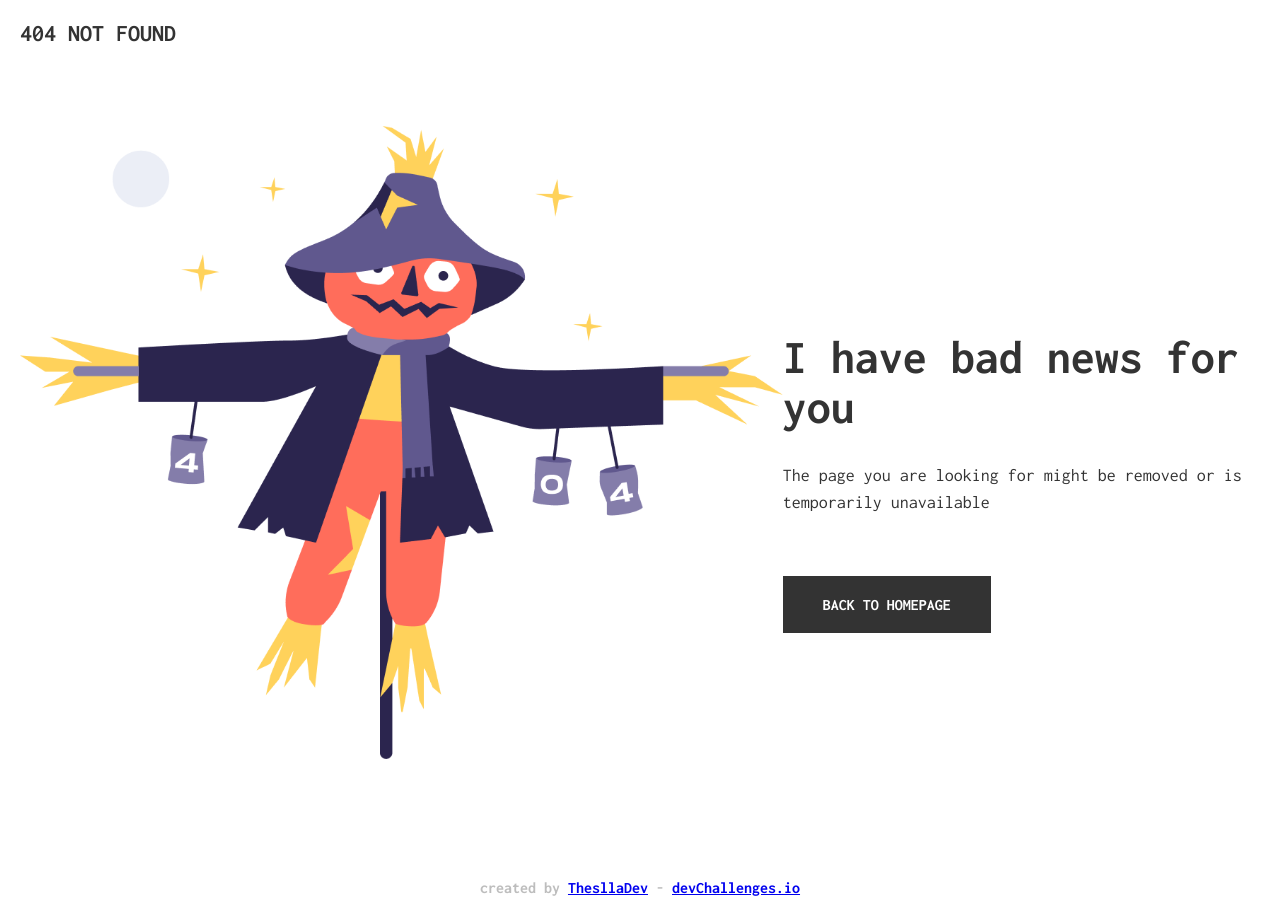
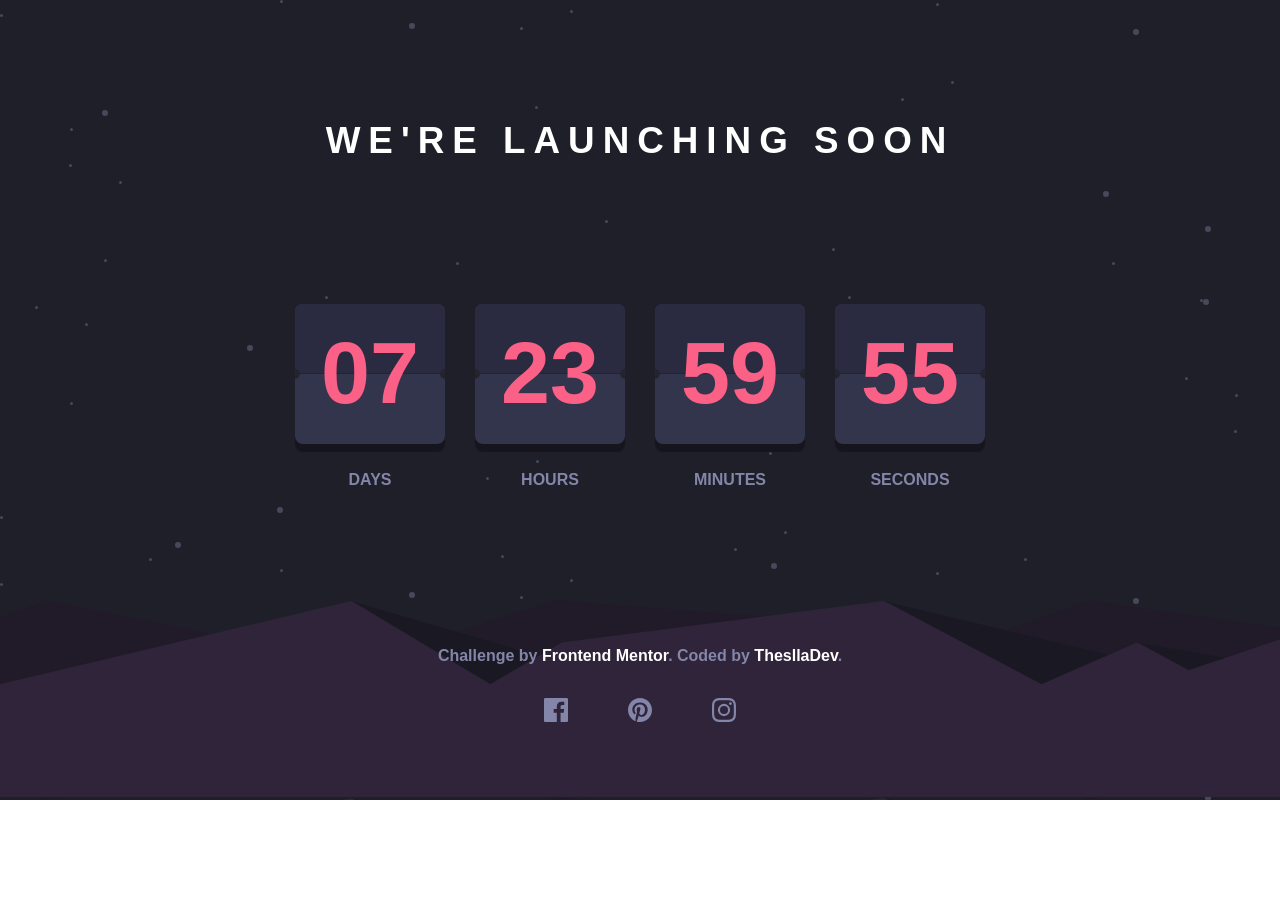
Before and after one commit to ThesllaDev/21diasdecodigo, a Next.js app: page /challenges/challenge-07 in a window 1280 px wide. Before the commit this address had no page. After the commit the page ends 800 px from the top, so only its background shows below. Built offline with nearby package versions, Linux system fonts and the light colour scheme.

Commit message:
💄✨Feat: challenge 07 - create a countdown

```diff
--- /dev/null
+++ b/pages/challenges/challenge-07/challenge-07.module.scss
@@ -0,0 +1,176 @@
+@use "../../../styles/mixins" as mix;
+
+.countdown {
+  align-items: center;
+  background: #1e1f29 url("./img/bg-stars.svg");
+  display: flex;
+  flex-direction: column;
+  font-family: "Red Hat Text", sans-serif;
+  font-weight: 700;
+  justify-content: space-between;
+  margin: 0 auto;
+  max-width: 1280px;
+  min-height: 100vh;
+  padding-top: 60px;
+  text-align: center;
+  text-transform: uppercase;
+
+  h1 {
+    color: #fff;
+    font-size: calc(1.5rem + 1vw);
+    letter-spacing: 8px;
+    margin: 60px 30px;
+  }
+
+  section {
+    @include mix.flex-center();
+    flex-wrap: wrap;
+    margin-left: 30px;
+
+    div {
+      @include mix.flex-center(column);
+      margin-right: 30px;
+
+      h2 {
+        color: #8486a9;
+        font-size: 1rem;
+        margin-bottom: 30px;
+      }
+    }
+  }
+
+  &__time {
+    background-color: #33354d;
+    border-radius: 8px;
+    box-shadow: 0px 8px 0px 0px #16151d;
+    color: #fb6087;
+    font-size: 5.5em;
+    height: 140px;
+    line-height: 138px;
+    margin-bottom: 27px;
+    overflow: hidden;
+    position: relative;
+    text-align: center;
+    width: 150px;
+
+    &::before,
+    &::after {
+      background: #24242e;
+      border-radius: 50%;
+      content: "";
+      height: 10px;
+      position: absolute;
+      top: calc(50% - 5px);
+      width: 10px;
+      z-index: 6;
+    }
+    &::before {
+      left: -5px;
+    }
+    &::after {
+      right: -5px;
+    }
+
+    > span {
+      left: 0;
+      position: absolute;
+      right: 0;
+    }
+
+    &__top {
+      background-color: #2a2a41;
+      transform-origin: 50% 100%;
+      transform: perspective(200px);
+      z-index: 3;
+    }
+    &__top::after,
+    &__bottom__back::after {
+      border-bottom: 1px solid #24242e;
+      bottom: 0;
+      content: "";
+      height: 100%;
+      left: 0;
+      position: absolute;
+      width: 100%;
+      z-index: -1;
+    }
+
+    &__bottom {
+      z-index: 1;
+      &::before {
+        background-color: #33354d;
+        content: "";
+        display: block;
+        height: 50%;
+        left: 0;
+        position: absolute;
+        top: 0;
+        width: 100%;
+      }
+    }
+
+    &__bottom__back {
+      background-color: #33354d;
+      height: 50%;
+      overflow: hidden;
+      top: 0;
+      z-index: 2;
+      span {
+        bottom: 0;
+        left: 0;
+        margin: auto;
+        position: absolute;
+        right: 0;
+        top: 0;
+      }
+    }
+
+    &__top,
+    &__top__back {
+      backface-visibility: hidden;
+      height: 50%;
+      overflow: hidden;
+    }
+    &__top__back {
+      background-color: #33354d;
+      bottom: 0;
+      transform-origin: 50% 0;
+      transform: perspective(200px) rotateX(180deg);
+      z-index: 4;
+      span {
+        left: 0;
+        margin: auto;
+        position: absolute;
+        right: 0;
+        top: -100%;
+      }
+    }
+  }
+
+  footer {
+    @include mix.flex-center(column);
+    background: url("./img/pattern-hills.svg");
+    color: #8486a9;
+    height: 200px;
+    text-transform: none;
+    width: 100%;
+
+    a {
+      text-decoration: none;
+      color: #fff;
+
+      &:hover {
+        color: #fb6087;
+      }
+    }
+
+    ul {
+      display: flex;
+      padding: 30px;
+
+      a {
+        margin: 30px 30px 0;
+      }
+    }
+  }
+}
--- /dev/null
+++ b/pages/challenges/challenge-07/index.jsx
@@ -0,0 +1,184 @@
+import { useEffect, useState } from "react";
+
+import Head from "next/head";
+
+import Image from "next/image";
+import FacebookIcon from "./img/icon-facebook.svg";
+import PinterestIcon from "./img/icon-pinterest.svg";
+import InstagramIcon from "./img/icon-instagram.svg";
+
+import styles from "./challenge-07.module.scss";
+
+export default function Countdown() {
+  const [numberOfDays, setNumberOfDays] = useState(0);
+  const [numberOfHours, setNumberOfHours] = useState(0);
+  const [numberOfMinutes, setNumberOfMinutes] = useState(0);
+  const [numberOfSeconds, setNumberOfSeconds] = useState(0);
+
+  const now = new Date().getTime();
+
+  const arbitraryNumber = 8 * 24 * 60 * 60 * 1000;
+  const targetDate = now + arbitraryNumber;
+
+  useEffect(() => {
+    let x = setInterval(() => {
+      const now2 = new Date().getTime();
+
+      const distance = targetDate - now2;
+
+      let days = Math.floor(distance / (1000 * 60 * 60 * 24));
+      let hours = Math.floor(
+        (distance % (1000 * 60 * 60 * 24)) / (1000 * 60 * 60)
+      );
+      let minutes = Math.floor((distance % (1000 * 60 * 60)) / (1000 * 60));
+      let seconds = Math.floor((distance % (1000 * 60)) / 1000);
+
+      setNumberOfDays(days);
+      setNumberOfHours(hours);
+      setNumberOfMinutes(minutes);
+      setNumberOfSeconds(seconds);
+    }, 1000);
+  }, []);
+
+  return (
+    <>
+      <Head>
+        <link rel="preconnect" href="https://fonts.googleapis.com" />
+        <link rel="preconnect" href="https://fonts.gstatic.com" crossOrigin />
+        {/* eslint-disable-next-line @next/next/no-page-custom-font */}
+        <link href="https://fonts.googleapis.com/css2?family=Red+Hat+Text:wght@700&display=swap" />
+        <title>Launch countdown timer | Frontend Mentor</title>
+      </Head>
+
+      <main className={styles.countdown}>
+        <header>
+          <h1>We&apos;re launching soon</h1>
+        </header>
+
+        <section>
+          <div>
+            <span className={styles.countdown__time}>
+              <span className={styles.countdown__time__top}>
+                {numberOfDays.toLocaleString("pt-BR", {
+                  minimumIntegerDigits: 2,
+                })}
+              </span>
+              <span className={styles.countdown__time__top__back}>
+                <span>00</span>
+              </span>
+              <span className={styles.countdown__time__bottom}>
+                {numberOfDays.toLocaleString("pt-BR", {
+                  minimumIntegerDigits: 2,
+                })}
+              </span>
+              <span className={styles.countdown__time__bottom__back}>
+                <span>00</span>
+              </span>
+            </span>
+            <h2>Days</h2>
+          </div>
+
+          <div>
+            <span className={styles.countdown__time}>
+              <span className={styles.countdown__time__top}>
+                {numberOfHours.toLocaleString("pt-BR", {
+                  minimumIntegerDigits: 2,
+                })}
+              </span>
+              <span className={styles.countdown__time__top__back}>
+                <span>00</span>
+              </span>
+              <span className={styles.countdown__time__bottom}>
+                {numberOfHours.toLocaleString("pt-BR", {
+                  minimumIntegerDigits: 2,
+                })}
+              </span>
+              <span className={styles.countdown__time__bottom__back}>
+                <span>00</span>
+              </span>
+            </span>
+            <h2>Hours</h2>
+          </div>
+
+          <div>
+            <span className={styles.countdown__time}>
+              <span className={styles.countdown__time__top}>
+                {numberOfMinutes.toLocaleString("pt-BR", {
+                  minimumIntegerDigits: 2,
+                })}
+              </span>
+              <span className={styles.countdown__time__top__back}>
+                <span>00</span>
+              </span>
+              <span className={styles.countdown__time__bottom}>
+                {numberOfMinutes.toLocaleString("pt-BR", {
+                  minimumIntegerDigits: 2,
+                })}
+              </span>
+              <span className={styles.countdown__time__bottom__back}>
+                <span>00</span>
+              </span>
+            </span>
+            <h2>Minutes</h2>
+          </div>
+
+          <div>
+            <span className={styles.countdown__time}>
+              <span className={styles.countdown__time__top}>
+                {numberOfSeconds.toLocaleString("pt-BR", {
+                  minimumIntegerDigits: 2,
+                })}
+              </span>
+              <span className={styles.countdown__time__top__back}>
+                <span>00</span>
+              </span>
+              <span className={styles.countdown__time__bottom}>
+                {numberOfSeconds.toLocaleString("pt-BR", {
+                  minimumIntegerDigits: 2,
+                })}
+              </span>
+              <span className={styles.countdown__time__bottom__back}>
+                <span>00</span>
+              </span>
+            </span>
+            <h2>Seconds</h2>
+          </div>
+        </section>
+
+        <footer>
+          <p>
+            Challenge by{" "}
+            <a
+              href="https://www.frontendmentor.io/challenges/launch-countdown-timer-N0XkGfyz-"
+              target="_blank"
+              rel="noopener noreferrer"
+            >
+              Frontend Mentor
+            </a>
+            . Coded by <a href="https://github.com/ThesllaDev">ThesllaDev</a>.
+          </p>
+
+          <nav>
+            <ul>
+              <li>
+                <a href="#">
+                  <Image src={FacebookIcon} alt="Facebook Icon" />
+                </a>
+              </li>
+              <li>
+                <a href="#">
+                  <Image src={PinterestIcon} alt="Pinterest Icon" />
+                </a>
+              </li>
+              <li>
+                <a href="#">
+                  <Image src={InstagramIcon} alt="Instagram Icon" />
+                </a>
+              </li>
+            </ul>
+          </nav>
+        </footer>
+      </main>
+    </>
+  );
+}
```
